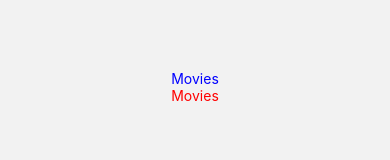
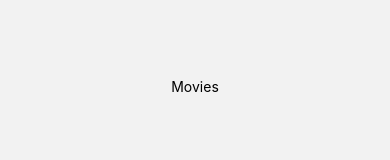
Before and after one commit to FIN443/react-native-masterclass, a React Native app: screen /Movies in a window 390 px wide. Shown: the part 343-503 px from the top of the page. Built offline with nearby package versions, Linux system fonts and the light colour scheme.

Commit message:
Invert to Typescript

```diff
--- a/App.js
+++ b/App.js
@@ -1,17 +1,13 @@
 import AppLoading from "expo-app-loading";
 import React, { useState } from "react";
 import * as Font from "expo-font";
-import { Image, Text, useColorScheme } from "react-native";
+import { Image, useColorScheme } from "react-native";
 import { Ionicons } from "@expo/vector-icons";
 import { Asset } from "expo-asset";
-import {
-  NavigationContainer,
-  DarkTheme,
-  DefaultTheme,
-} from "@react-navigation/native";
-import Tabs from "./navigation/Tabs";
-import Stack from "./navigation/Stack";
+import { NavigationContainer } from "@react-navigation/native";
 import Root from "./navigation/Root";
+import { ThemeProvider } from "styled-components";
+import { darkTheme, lightTheme } from "./styled";
 
 const loadFonts = (fonts) => fonts.map((font) => Font.loadAsync(font));
 const loadImages = (images) =>
@@ -31,6 +27,7 @@ export default function App() {
     const fonts = loadFonts([Ionicons.font]);
     await Promise.all([...fonts]);
   };
+  const isDark = useColorScheme() === "dark";
   if (!ready) {
     return (
       <AppLoading
@@ -41,8 +38,10 @@ export default function App() {
     );
   }
   return (
-    <NavigationContainer>
-      <Root />
-    </NavigationContainer>
+    <ThemeProvider theme={isDark ? darkTheme : lightTheme}>
+      <NavigationContainer>
+        <Root />
+      </NavigationContainer>
+    </ThemeProvider>
   );
 }
--- a/screens/Movies.js
+++ /dev/null
@@ -1,21 +0,0 @@
-import React from "react";
-import styled from "styled-components/native";
-
-const Btn = styled.View`
-  flex: 1;
-  justify-content: center;
-  align-items: center;
-`;
-
-const Title = styled.Text`
-  color: ${(props) => (props.seleted ? "blue" : "red")};
-`;
-
-const Movies = ({ navigation: { navigate } }) => (
-  <Btn onPress={() => navigate("Stack", { screen: "Three" })}>
-    <Title seleted={true}>Movies</Title>
-    <Title seleted={false}>Movies</Title>
-  </Btn>
-);
-
-export default Movies;
--- /dev/null
+++ b/screens/Movies.tsx
@@ -0,0 +1,24 @@
+import { NativeStackScreenProps } from "@react-navigation/native-stack";
+import React, { ReactElement } from "react";
+import styled from "styled-components/native";
+
+const Btn = styled.TouchableOpacity`
+  flex: 1;
+  justify-content: center;
+  align-items: center;
+  background-color: ${(props) => props.theme.mainBgColor};
+`;
+
+const Title = styled.Text`
+  color: ${(props) => props.theme.textColor};
+`;
+
+const Movies: React.FC<NativeStackScreenProps<any, "Movies">> = ({
+  navigation,
+}) => (
+  <Btn onPress={() => navigation.navigate("Stack", { screen: "Three" })}>
+    <Title>Movies</Title>
+  </Btn>
+);
+
+export default Movies;
--- /dev/null
+++ b/styled.js
@@ -0,0 +1,10 @@
+export const lightTheme = {
+  mainBgColor: "white",
+  textColor: "#1e272e",
+  accentColor: "yellow",
+};
+export const darkTheme = {
+  mainBgColor: "#1e272e",
+  textColor: "#d2dae2",
+  accentColor: "yellow",
+};
```
Also changed, not shown: package.json (+8 -3 lines), styled.d.ts (added, +9 -0 lines), tsconfig.json (added, +20 -0 lines), screens/Search.tsx (renamed from screens/Search.js), screens/Tv.tsx (renamed from screens/Tv.js), 1 other file (tests, documents, lock files or other folders).
